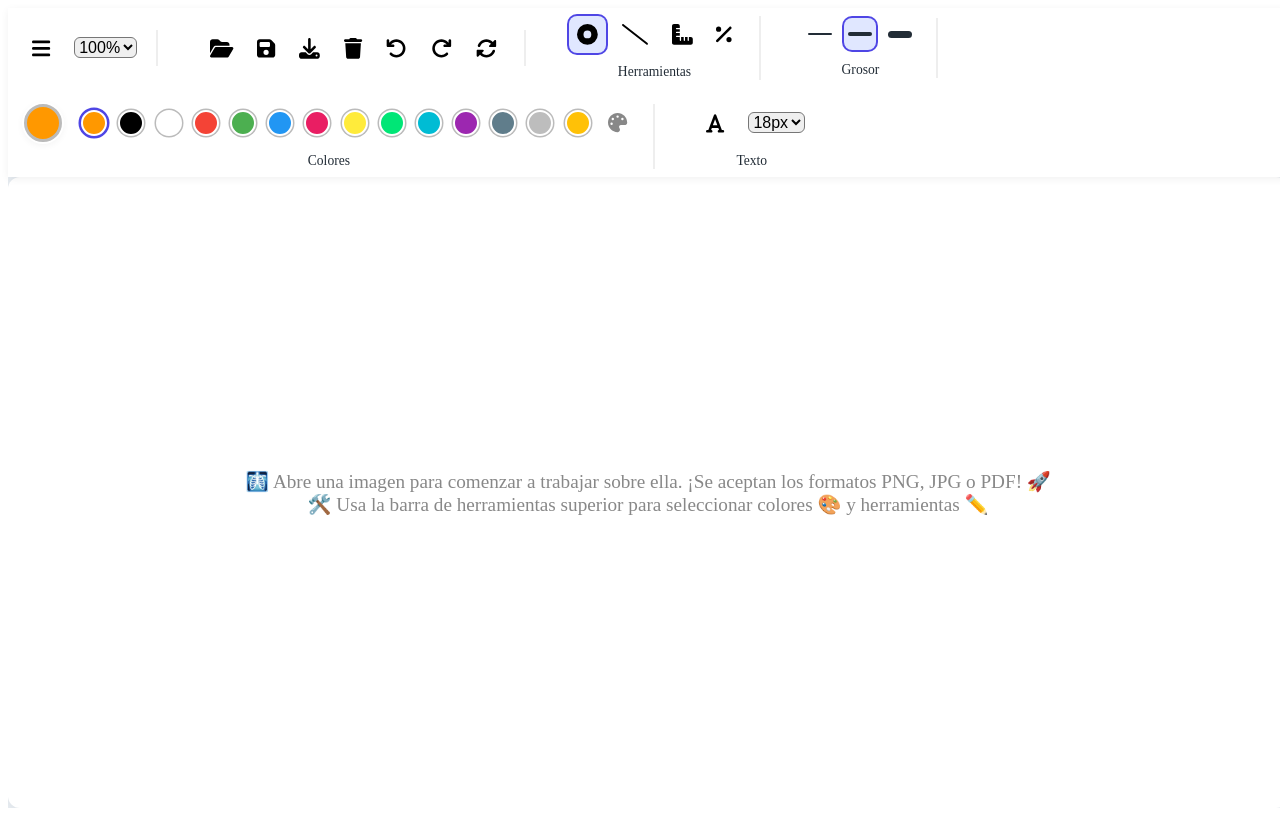
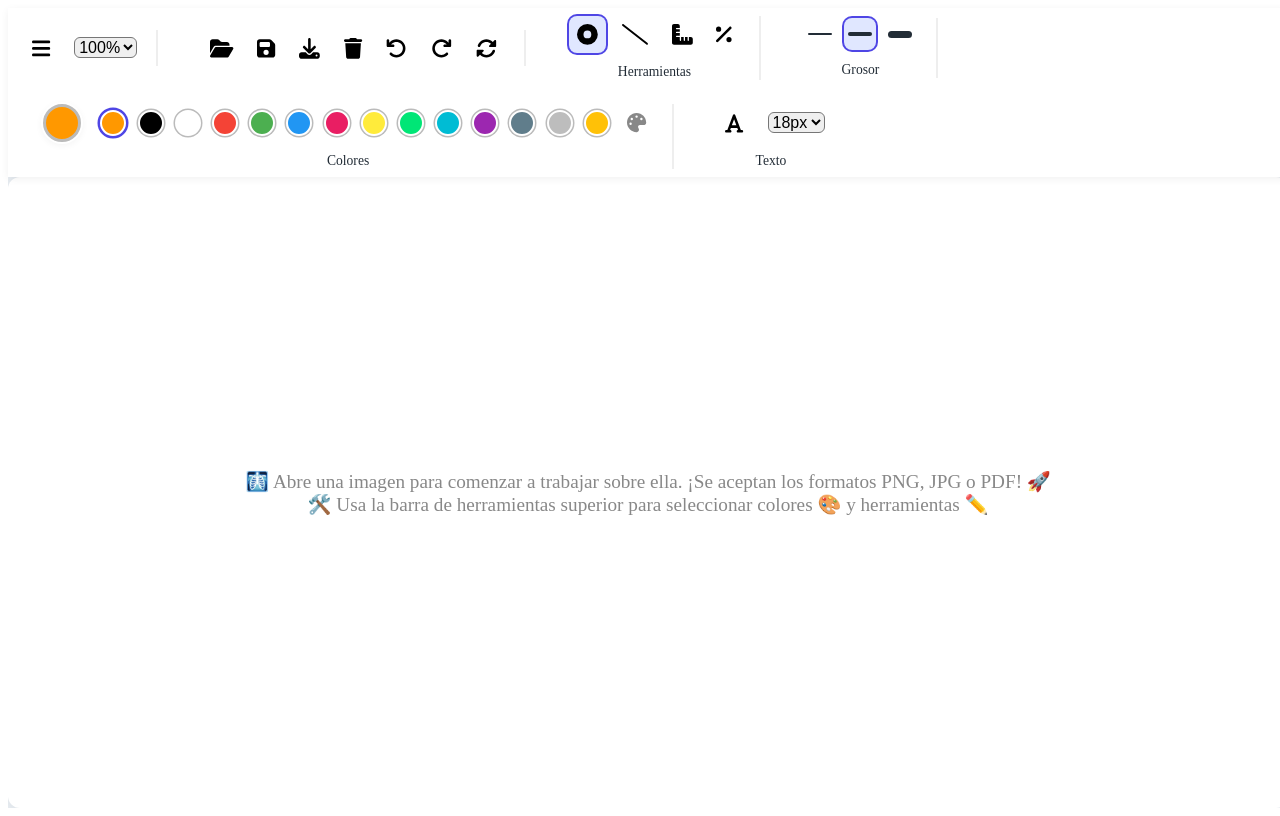
Before and after one commit to aleferrero98/DentalCeph, a React (Vite) app: page / in a window 1280 px wide. Built offline with nearby package versions, Linux system fonts and the light colour scheme.

Commit message:
fix padding

```diff
--- a/src/components/Toolbar.jsx
+++ b/src/components/Toolbar.jsx
@@ -29,10 +29,14 @@ const ToolGroup = styled.div`
   gap: 0.5rem;
   border-right: 2px solid #eee;
   padding-right: 1.2rem;
-  margin-right: 1.2rem;
+  &:first-child {
+    padding-left: 0;
+  }
+  &:not(:first-child) {
+    padding-left: 1.2rem;
+  }
   &:last-child {
     border-right: none;
-    margin-right: 0;
     padding-right: 0;
   }
 `;
```
